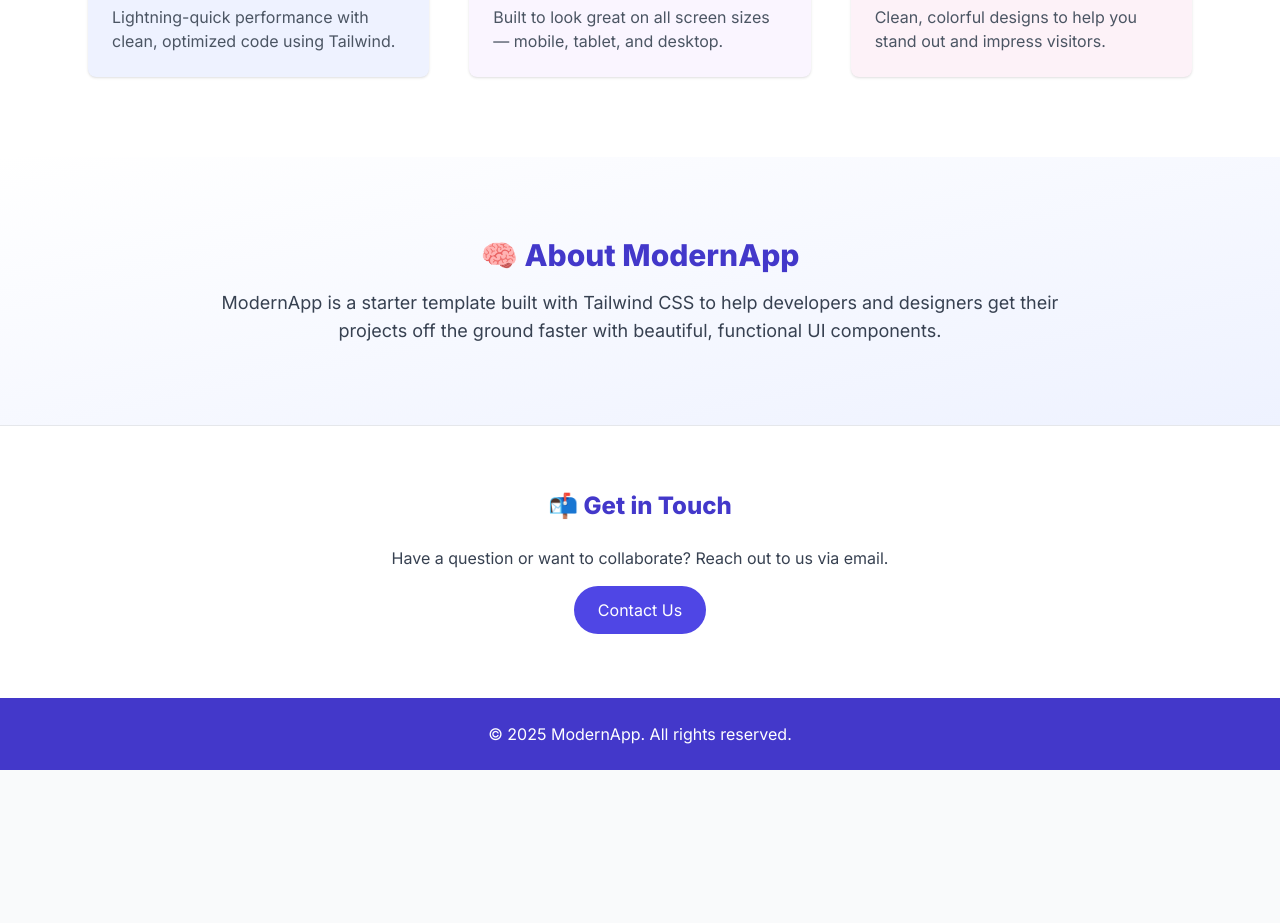
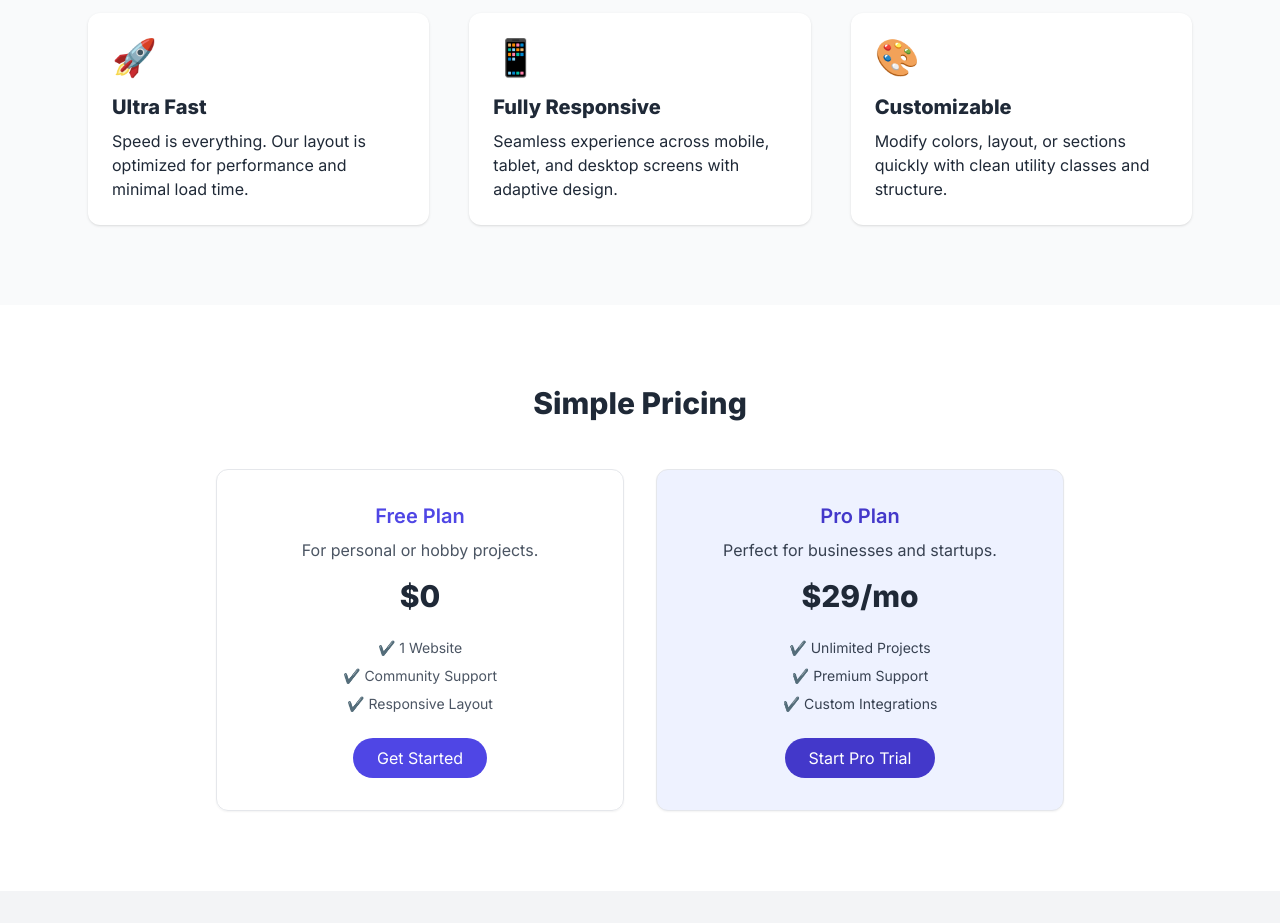
Before and after one commit to MuhammadUsama9/my_app, a plain HTML site: page index.html in a window 1280 px wide. Shown: the part 667-1590 px from the top of the page. Before the commit the page ends 1437 px from the top, so only its background shows below. Drawn offline with nearby package versions, Linux system fonts and the light colour scheme.

Commit message:
Update index.html

```diff
--- a/index.html
+++ b/index.html
@@ -3,83 +3,110 @@
   <head>
     <meta charset="UTF-8" />
     <meta name="viewport" content="width=device-width, initial-scale=1.0" />
-  <title>ModernApp</title>
+    <title>NovaLanding</title>
     <script src="https://cdn.tailwindcss.com"></script>
-  <link rel="preconnect" href="https://fonts.googleapis.com" />
-  <link href="https://fonts.googleapis.com/css2?family=Inter:wght@400;600;800&display=swap" rel="stylesheet" />
+    <link href="https://fonts.googleapis.com/css2?family=Inter:wght@400;600;800&display=swap" rel="stylesheet">
     <style>
       body {
         font-family: 'Inter', sans-serif;
       }
     </style>
   </head>
-<body class="bg-gray-50 text-gray-800">
+  <body class="bg-white text-gray-800">
 
-  <!-- Navigation -->
-  <header class="bg-white shadow-sm sticky top-0 z-50">
+    <!-- Navbar -->
+    <header class="shadow-md bg-white sticky top-0 z-50">
       <div class="max-w-7xl mx-auto px-4 py-4 flex justify-between items-center">
-      <h1 class="text-2xl font-bold text-indigo-600">ModernApp</h1>
-      <nav class="space-x-6">
-        <a href="#features" class="text-gray-700 hover:text-indigo-600">Features</a>
-        <a href="#about" class="text-gray-700 hover:text-indigo-600">About</a>
-        <a href="#contact" class="text-gray-700 hover:text-indigo-600">Contact</a>
+        <h1 class="text-2xl font-extrabold text-indigo-600">NovaLanding</h1>
+        <nav class="space-x-6 text-sm font-medium">
+          <a href="#features" class="text-gray-700 hover:text-indigo-500">Features</a>
+          <a href="#pricing" class="text-gray-700 hover:text-indigo-500">Pricing</a>
+          <a href="#contact" class="text-gray-700 hover:text-indigo-500">Contact</a>
         </nav>
       </div>
     </header>
 
-  <!-- Hero Section -->
-  <section class="bg-gradient-to-br from-indigo-600 to-purple-600 text-white py-24">
-    <div class="max-w-4xl mx-auto text-center px-4">
-      <h2 class="text-5xl font-extrabold mb-4">Empower Your Ideas Online</h2>
-      <p class="text-xl mb-6">Build modern, scalable, and fast websites with beautiful UI using Tailwind CSS.</p>
-      <a href="#features" class="bg-white text-indigo-600 font-semibold py-3 px-6 rounded-full shadow hover:bg-gray-100 transition">Explore Features</a>
+    <!-- Hero -->
+    <section class="bg-gradient-to-tr from-indigo-600 to-purple-600 text-white py-28 px-6">
+      <div class="max-w-4xl mx-auto text-center">
+        <h2 class="text-5xl font-extrabold leading-tight mb-6">Launch Your Product with Confidence</h2>
+        <p class="text-lg mb-8">NovaLanding is a simple, fast, and responsive landing page template powered by Tailwind CSS.</p>
+        <a href="#features" class="bg-white text-indigo-600 font-semibold py-3 px-6 rounded-full shadow-md hover:bg-gray-100 transition">
+          Discover Features
+        </a>
       </div>
     </section>
 
     <!-- Features -->
-  <section id="features" class="py-20 bg-white">
-    <div class="max-w-6xl mx-auto px-6">
-      <h3 class="text-3xl font-bold text-center text-indigo-700 mb-12">🚀 Powerful Features</h3>
-      <div class="grid md:grid-cols-3 gap-10">
-        <div class="bg-indigo-50 rounded-lg p-6 shadow hover:shadow-xl transition">
-          <div class="text-4xl mb-3">⚡</div>
-          <h4 class="text-xl font-semibold text-indigo-800 mb-2">Blazing Fast</h4>
-          <p class="text-gray-600">Lightning-quick performance with clean, optimized code using Tailwind.</p>
+    <section id="features" class="py-20 bg-gray-50">
+      <div class="max-w-6xl mx-auto px-6 text-center">
+        <h3 class="text-3xl font-bold text-gray-800 mb-12">What We Offer</h3>
+        <div class="grid md:grid-cols-3 gap-10 text-left">
+          <div class="bg-white p-6 rounded-xl shadow hover:shadow-xl transition">
+            <div class="text-indigo-600 text-4xl mb-4">🚀</div>
+            <h4 class="text-xl font-bold mb-2">Ultra Fast</h4>
+            <p>Speed is everything. Our layout is optimized for performance and minimal load time.</p>
           </div>
-        <div class="bg-purple-50 rounded-lg p-6 shadow hover:shadow-xl transition">
-          <div class="text-4xl mb-3">📱</div>
-          <h4 class="text-xl font-semibold text-purple-800 mb-2">Responsive Design</h4>
-          <p class="text-gray-600">Built to look great on all screen sizes — mobile, tablet, and desktop.</p>
+          <div class="bg-white p-6 rounded-xl shadow hover:shadow-xl transition">
+            <div class="text-purple-600 text-4xl mb-4">📱</div>
+            <h4 class="text-xl font-bold mb-2">Fully Responsive</h4>
+            <p>Seamless experience across mobile, tablet, and desktop screens with adaptive design.</p>
           </div>
-        <div class="bg-pink-50 rounded-lg p-6 shadow hover:shadow-xl transition">
-          <div class="text-4xl mb-3">🎨</div>
-          <h4 class="text-xl font-semibold text-pink-800 mb-2">Stylish Layouts</h4>
-          <p class="text-gray-600">Clean, colorful designs to help you stand out and impress visitors.</p>
+          <div class="bg-white p-6 rounded-xl shadow hover:shadow-xl transition">
+            <div class="text-pink-600 text-4xl mb-4">🎨</div>
+            <h4 class="text-xl font-bold mb-2">Customizable</h4>
+            <p>Modify colors, layout, or sections quickly with clean utility classes and structure.</p>
           </div>
         </div>
       </div>
     </section>
 
-  <!-- About Section -->
-  <section id="about" class="py-20 bg-gradient-to-br from-white to-indigo-50">
+    <!-- Pricing -->
+    <section id="pricing" class="py-20 bg-white">
       <div class="max-w-4xl mx-auto px-6 text-center">
-      <h3 class="text-3xl font-bold text-indigo-700 mb-4">🧠 About ModernApp</h3>
-      <p class="text-lg text-gray-700">ModernApp is a starter template built with Tailwind CSS to help developers and designers get their projects off the ground faster with beautiful, functional UI components.</p>
+        <h3 class="text-3xl font-bold mb-12 text-gray-800">Simple Pricing</h3>
+        <div class="grid md:grid-cols-2 gap-8">
+          <div class="border rounded-xl p-8 shadow-sm hover:shadow-lg transition">
+            <h4 class="text-xl font-semibold mb-2 text-indigo-600">Free Plan</h4>
+            <p class="text-gray-600 mb-4">For personal or hobby projects.</p>
+            <p class="text-3xl font-bold mb-6">$0</p>
+            <ul class="text-sm space-y-2 text-gray-600 mb-6">
+              <li>✔️ 1 Website</li>
+              <li>✔️ Community Support</li>
+              <li>✔️ Responsive Layout</li>
+            </ul>
+            <a href="#" class="inline-block bg-indigo-600 text-white py-2 px-6 rounded-full hover:bg-indigo-700 transition">Get Started</a>
+          </div>
+
+          <div class="border rounded-xl p-8 shadow-sm hover:shadow-lg transition bg-indigo-50">
+            <h4 class="text-xl font-semibold mb-2 text-indigo-700">Pro Plan</h4>
+            <p class="text-gray-700 mb-4">Perfect for businesses and startups.</p>
+            <p class="text-3xl font-bold mb-6">$29/mo</p>
+            <ul class="text-sm space-y-2 text-gray-700 mb-6">
+              <li>✔️ Unlimited Projects</li>
+              <li>✔️ Premium Support</li>
+              <li>✔️ Custom Integrations</li>
+            </ul>
+            <a href="#" class="inline-block bg-indigo-700 text-white py-2 px-6 rounded-full hover:bg-indigo-800 transition">Start Pro Trial</a>
+          </div>
+        </div>
       </div>
     </section>
 
-  <!-- Contact Section -->
-  <section id="contact" class="py-16 bg-white border-t">
+    <!-- Contact -->
+    <section id="contact" class="py-20 bg-gray-100">
       <div class="max-w-3xl mx-auto px-6 text-center">
-      <h3 class="text-2xl font-bold text-indigo-700 mb-6">📬 Get in Touch</h3>
-      <p class="text-gray-700 mb-4">Have a question or want to collaborate? Reach out to us via email.</p>
-      <a href="mailto:hello@modernapp.com" class="inline-block bg-indigo-600 text-white py-3 px-6 rounded-full hover:bg-indigo-700 transition">Contact Us</a>
+        <h3 class="text-3xl font-bold mb-6 text-gray-800">Get In Touch</h3>
+        <p class="mb-6 text-gray-600">Questions or feedback? We'd love to hear from you.</p>
+        <a href="mailto:hello@novalanding.com" class="inline-block bg-indigo-600 text-white py-3 px-8 rounded-full hover:bg-indigo-700 transition">
+          📧 Email Us
+        </a>
       </div>
     </section>
 
     <!-- Footer -->
-  <footer class="bg-indigo-700 text-white text-center py-6">
-    <p>&copy; 2025 ModernApp. All rights reserved.</p>
+    <footer class="bg-white border-t py-6 text-center text-sm text-gray-500">
+      &copy; 2025 NovaLanding. Crafted with ❤️ using Tailwind CSS.
     </footer>
 
   </body>
```
Lines whose indentation alone changed are shown as unchanged.
